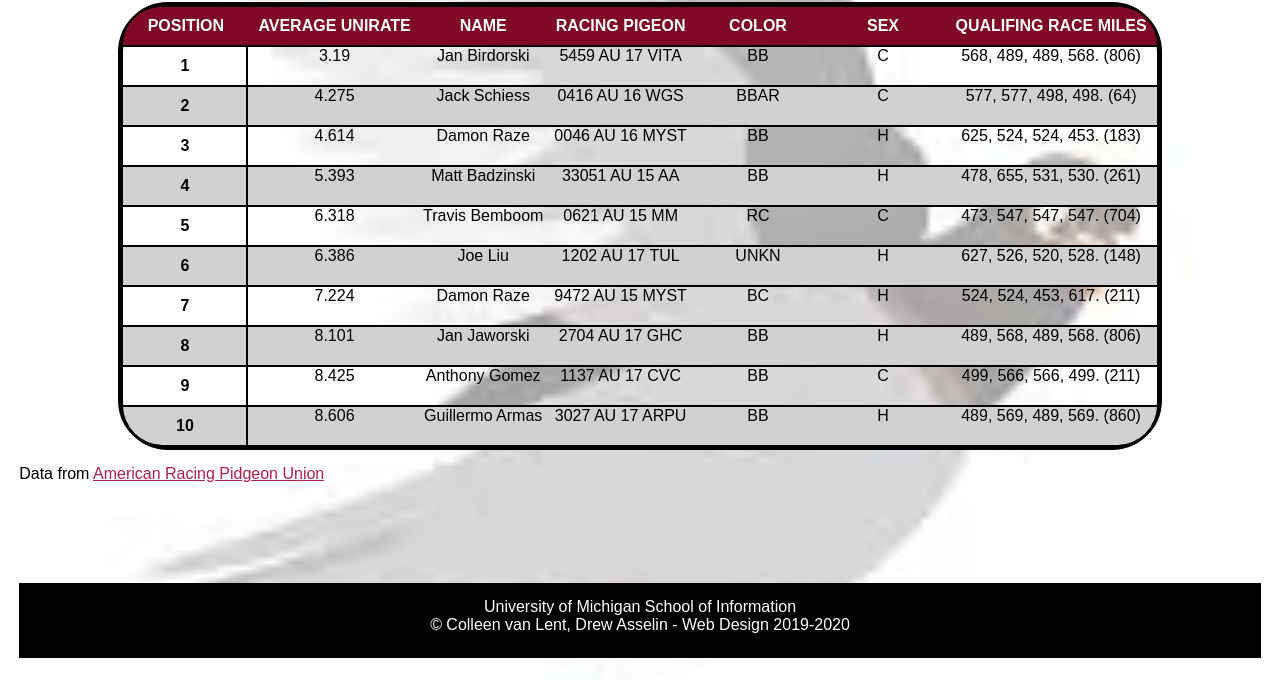
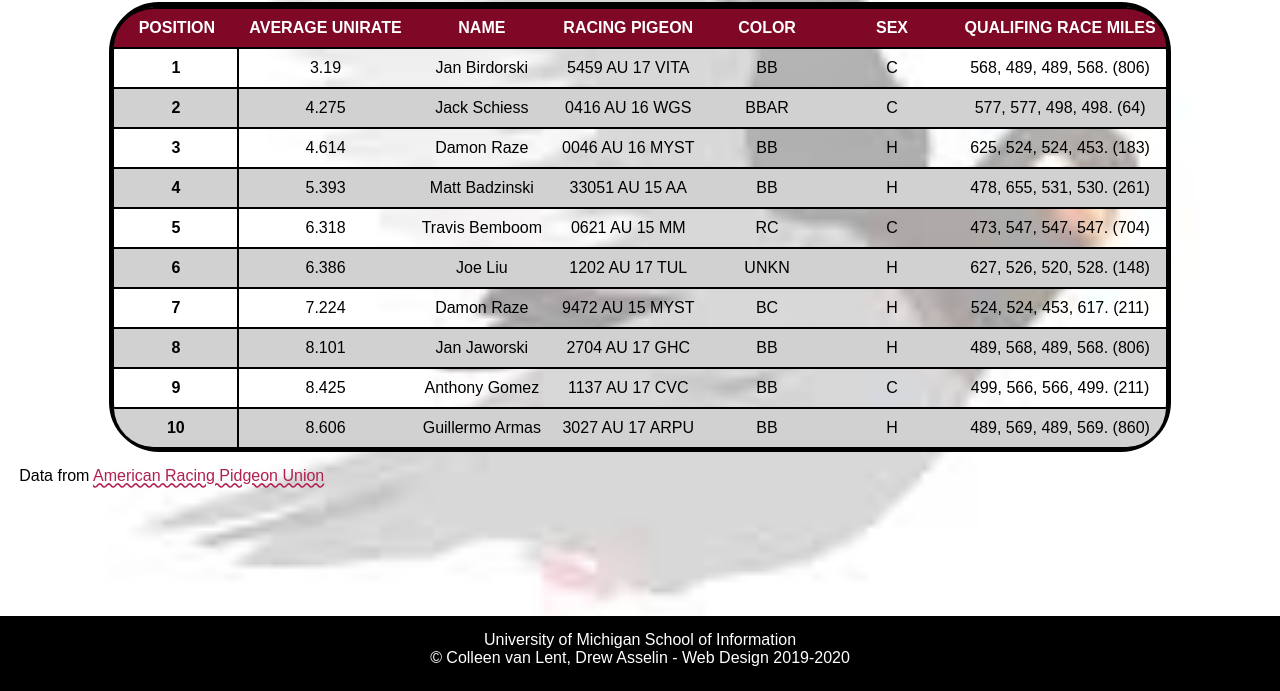
Before and after one commit to andrsnashley/homework4-2021, a plain HTML site: page index.html in a window 1280 px wide. Shown: the part 109-800 px from the top of the page. Drawn offline with Linux system fonts and the light colour scheme; a web font is replaced by a local one.

Commit message:
more style fixes

```diff
--- a/css/style.css
+++ b/css/style.css
@@ -33,6 +33,7 @@ body{
   font-family: 'Andika', sans-serif;
   background-image: url("../images/pigeon-background.JPEG");
   background-size: cover;
+  background-repeat: no-repeat;
   background-color: #DDDDDD;
   /*Req 1*/
 }
@@ -52,6 +53,7 @@ p{
 a{
   font-size: 16px;
   color: #B21F50;
+  text-decoration-style: wavy;
 }
 
 /*Req 5*/
@@ -63,8 +65,9 @@ a{
 
 }
 
-td {
+td, th {
   border-top: 2px solid black;
+  padding: 10px;
 }
 
 tr:nth-child(even) {
@@ -80,6 +83,7 @@ tr:hover {
   min-width: 125px;
   padding: 10px;
   text-align: center;
+  vertical-align: middle;
   text-transform: uppercase;
   background-color: #7e0825;
 }
@@ -125,7 +129,9 @@ thead tr:first-child th:first-child {
 
 footer{
   min-height: 75px;
-  margin-top: auto;
+  position:fixed;
+  bottom:0;
+  left: 0;
   width:100%;
   background:#000000;
   text-align:center;
```
